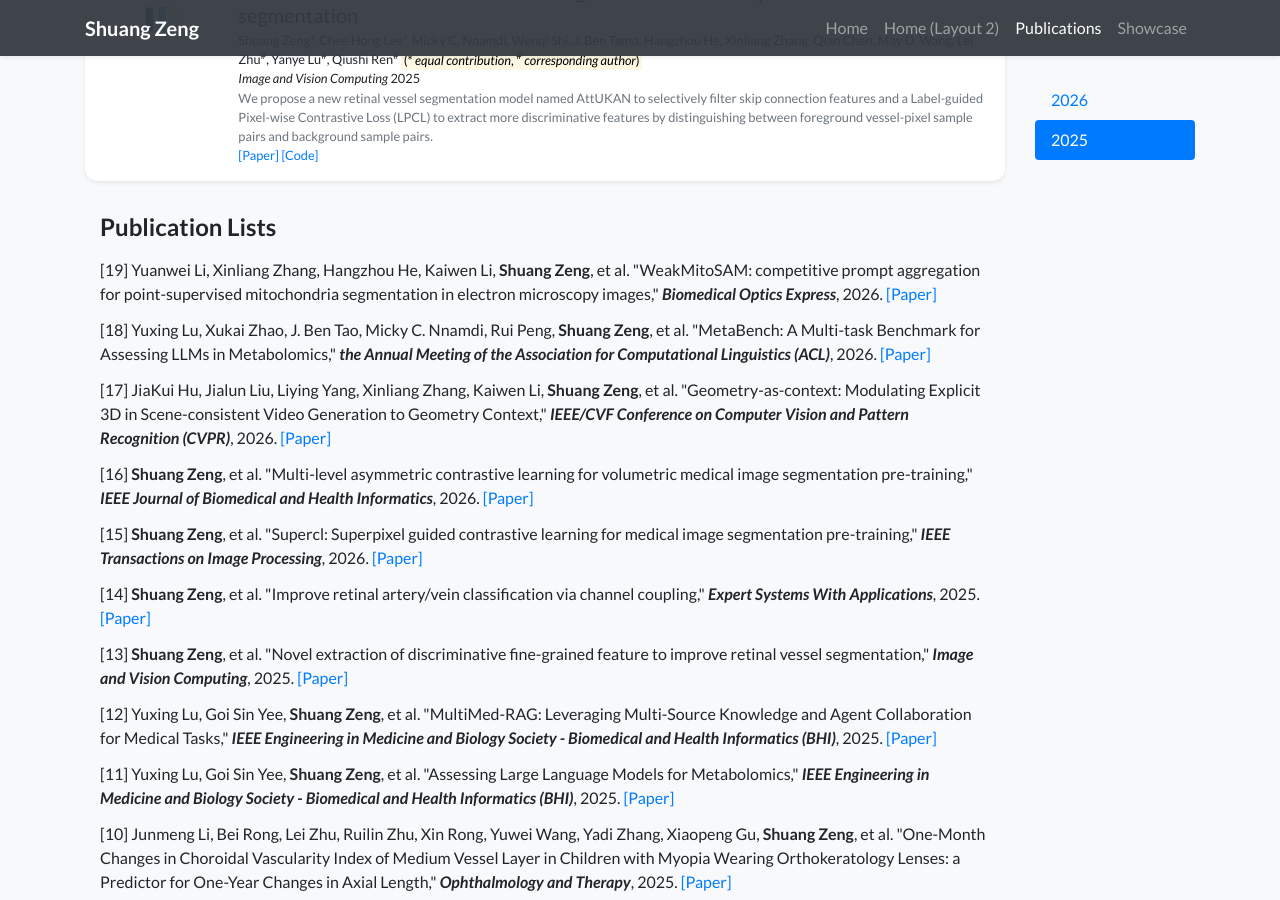
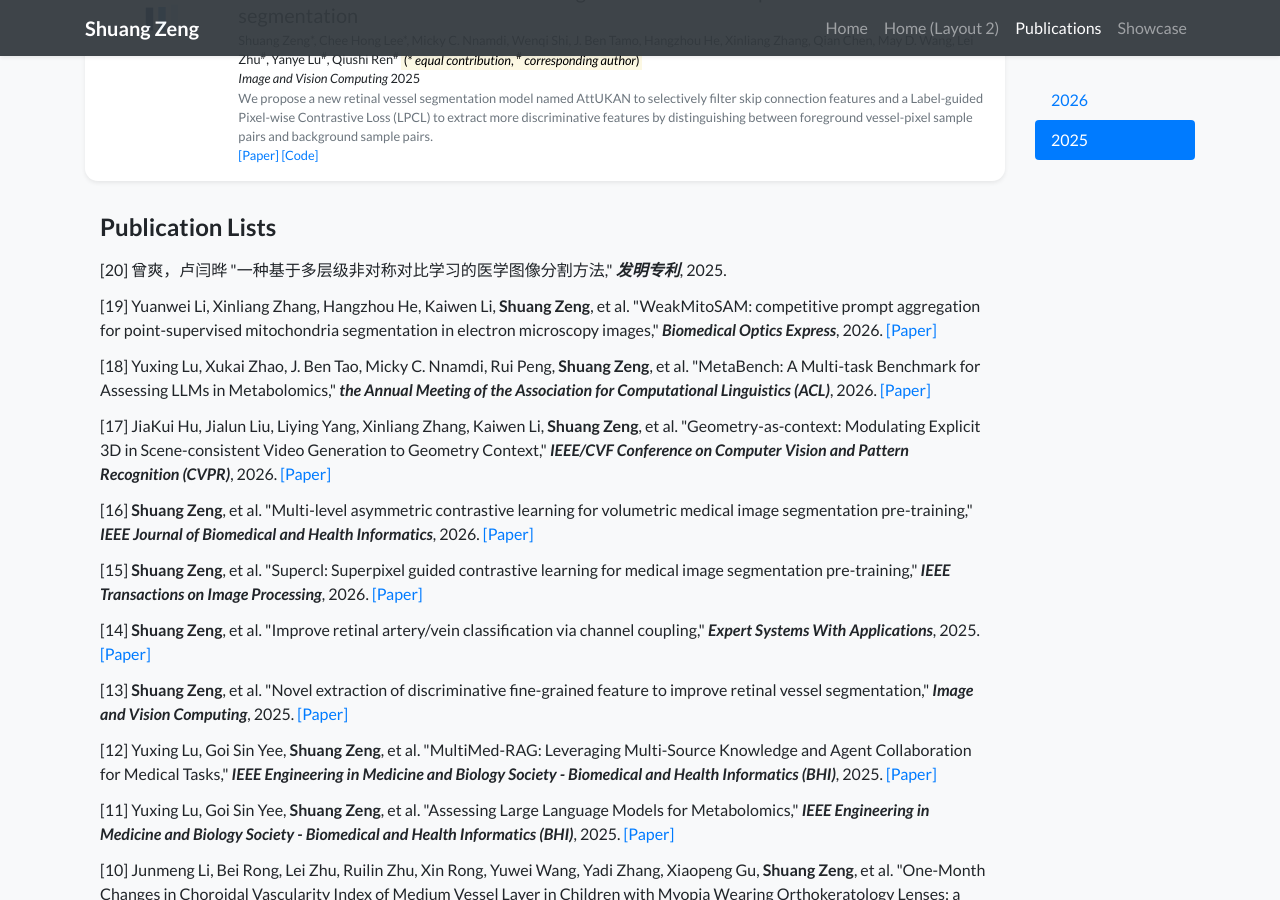
Before and after one commit to stevezs315/stevezs315.github.io, a Jekyll site: the page built from publications.html, in a window 1280 px wide and 900 px high, scrolled down 1053 px. Built offline with Jekyll 4.4.1, drawn with Linux system fonts in a browser that asks for light colours; nearby versions of some CDN libraries; a style sheet for code colours, icons or effects is not loaded.

Commit message:
Update co-author_pub.yml

```diff
--- a/_data/co-author_pub.yml
+++ b/_data/co-author_pub.yml
@@ -18,6 +18,11 @@
 #   year: 2025
 #   url: "https://arxiv.org/abs/2507.05838"
 #   index: 19
+- authors: "曾爽，卢闫晔"
+  title: "一种基于多层级非对称对比学习的医学图像分割方法"
+  venue: "<strong>发明专利</strong>"
+  year: 2025
+  index: 20
 
 - authors: "Yuanwei Li, Xinliang Zhang, Hangzhou He, Kaiwen Li, <strong>Shuang Zeng</strong>, et al."
   title: "WeakMitoSAM: competitive prompt aggregation for point-supervised mitochondria segmentation in electron microscopy images"
```
